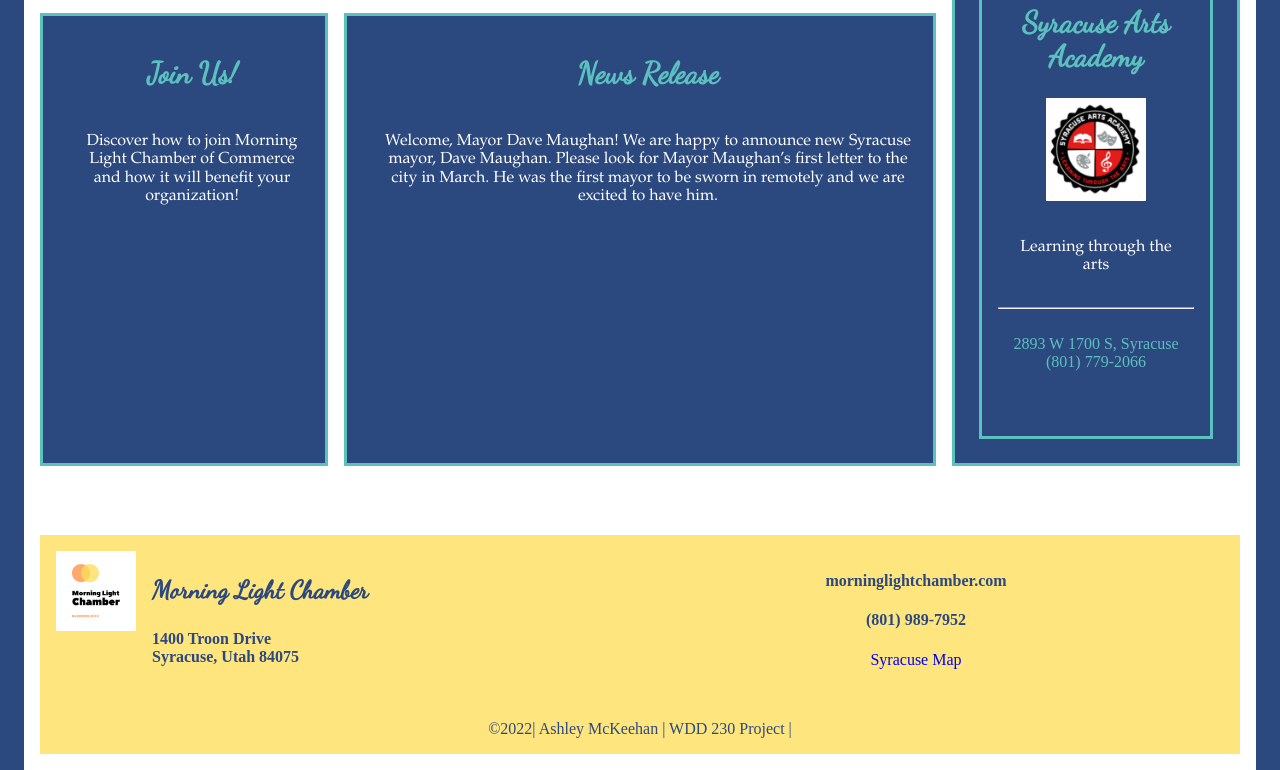
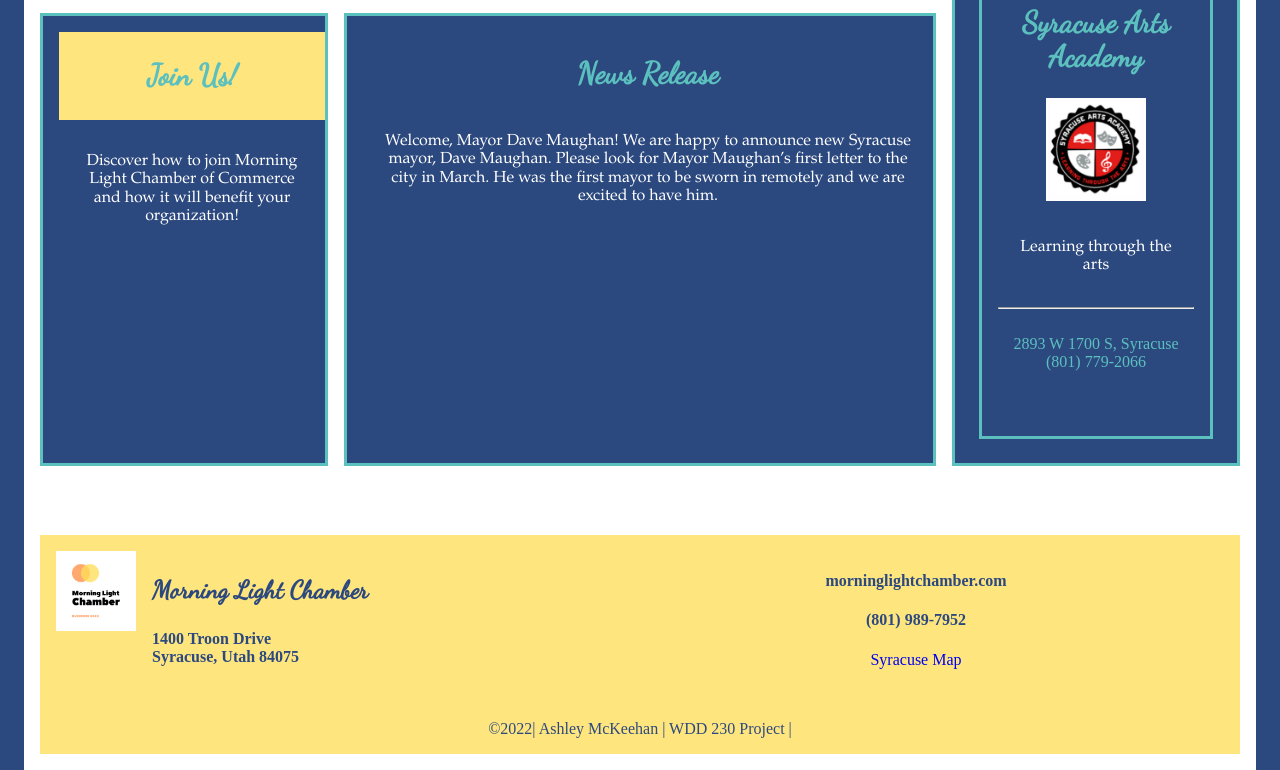
Before and after one commit to AshleyBeazer/WDD-331R, a plain HTML site: page chamber/index.html in a window 1280 px wide. Shown: the part 1476-2246 px from the top of the page. Drawn offline with Linux system fonts and the light colour scheme.

Commit message:
Updated Chamber

```diff
--- a/chamber/css/base.css
+++ b/chamber/css/base.css
@@ -238,6 +238,11 @@
           color: #5bc0be;
           text-align: center;
           }
+          .join-us {
+            padding: 2px;
+            background-color: #ffe57e;
+            align-content: center;
+          }
           footer img {
             width: 60px;
           }
--- a/chamber/index.html
+++ b/chamber/index.html
@@ -66,7 +66,8 @@
                 <div><span id="spotlight-3"><h2>Syracuse Arts Academy</h2>
                     <img src="images/SAA.png" alt="Syracuse Arts Academy logo">
                     <p>Learning through the arts<hr><br>2893 W 1700 S, Syracuse<br>(801) 779-2066</p></span></div></div><br>
-            <div class="join"><h2>Join Us!</h2>
+                    <div class="join">
+            <div class="join-us"><h2>Join Us!</h2></div>
                 <p>Discover how to join Morning Light Chamber of Commerce and how it will benefit your organization!</p></div><br>
             </div>
         </main>
```
